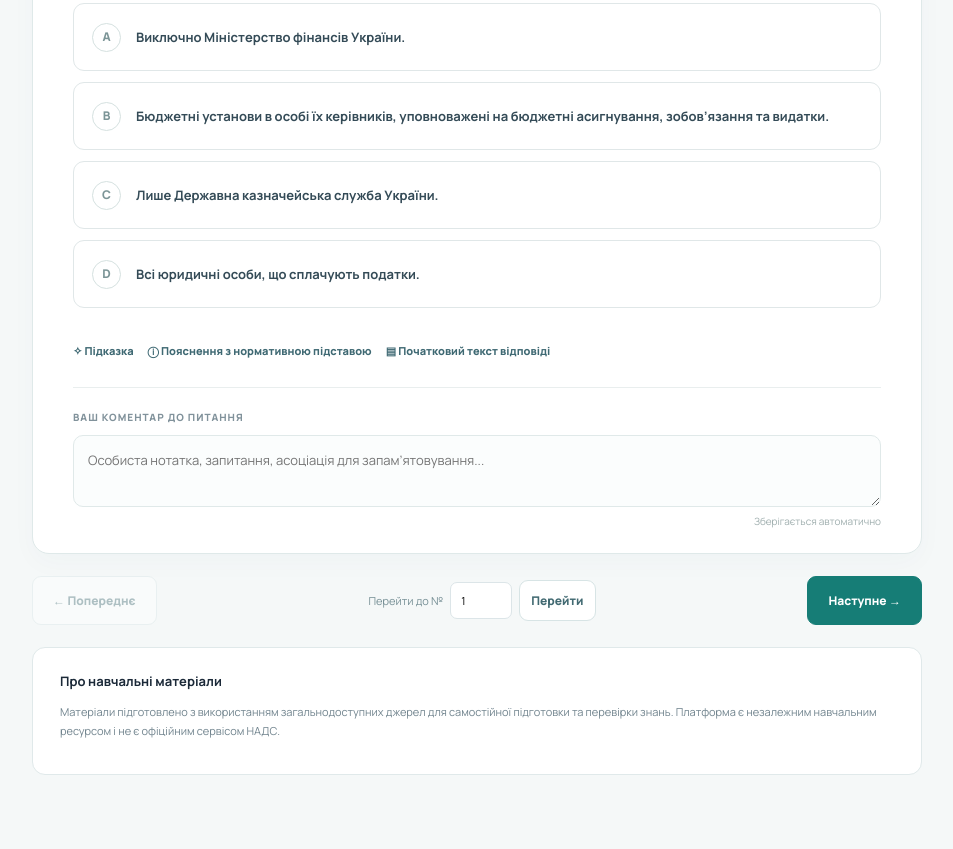
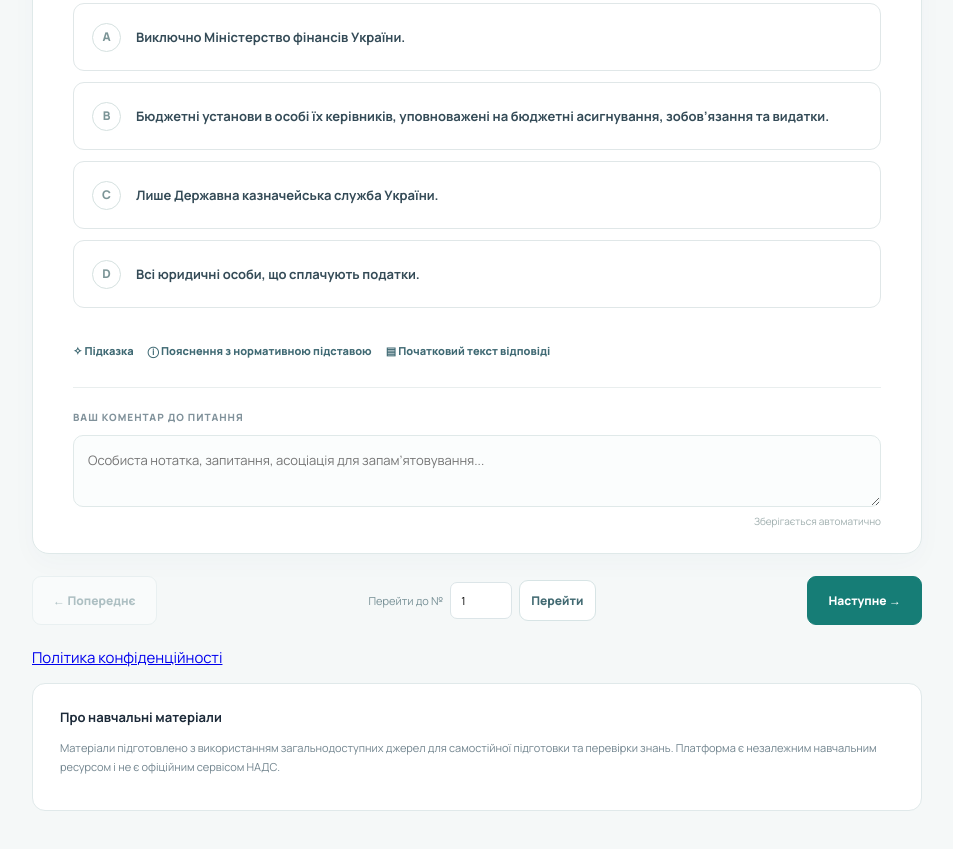
Before and after one commit to zamayoo/TESTS, a plain HTML site: page dist/index.html in a window 1280 px wide. Shown: the part 1199-2048 px from the top of the page, without its empty margins (304-1257 px from the left). Drawn offline with Linux system fonts and the light colour scheme; no server answers.

Commit message:
Link privacy notice from home page

```diff
--- a/dist/index.html
+++ b/dist/index.html
@@ -29,6 +29,7 @@
   <div class="notes"><label for="noteInput">ВАШ КОМЕНТАР ДО ПИТАННЯ</label><textarea id="noteInput" rows="2" placeholder="Особиста нотатка, запитання, асоціація для запам’ятовування..."></textarea><span id="noteSaved">Зберігається автоматично</span></div>
  </article>
  <div class="bottom-controls"><button id="prevBtn" class="secondary">← Попереднє</button><div class="jump"><label for="jumpInput">Перейти до №</label><input id="jumpInput" inputmode="numeric" type="number" min="1" max="877"><button id="jumpBtn">Перейти</button></div><button id="nextBtn" class="primary">Наступне →</button></div>
+ <p><a href="/privacy.html">Політика конфіденційності</a></p>
  <section class="notice"><strong>Про навчальні матеріали</strong><p id="sourceNotice">Матеріали підготовлено з використанням загальнодоступних джерел для самостійної підготовки та перевірки знань. Платформа є незалежним навчальним ресурсом і не є офіційним сервісом НАДС.</p></section>
  </div></main>
 </div><script src="account.js?v=6" defer></script><script src="app.js?v=7" defer></script></body></html>
```
